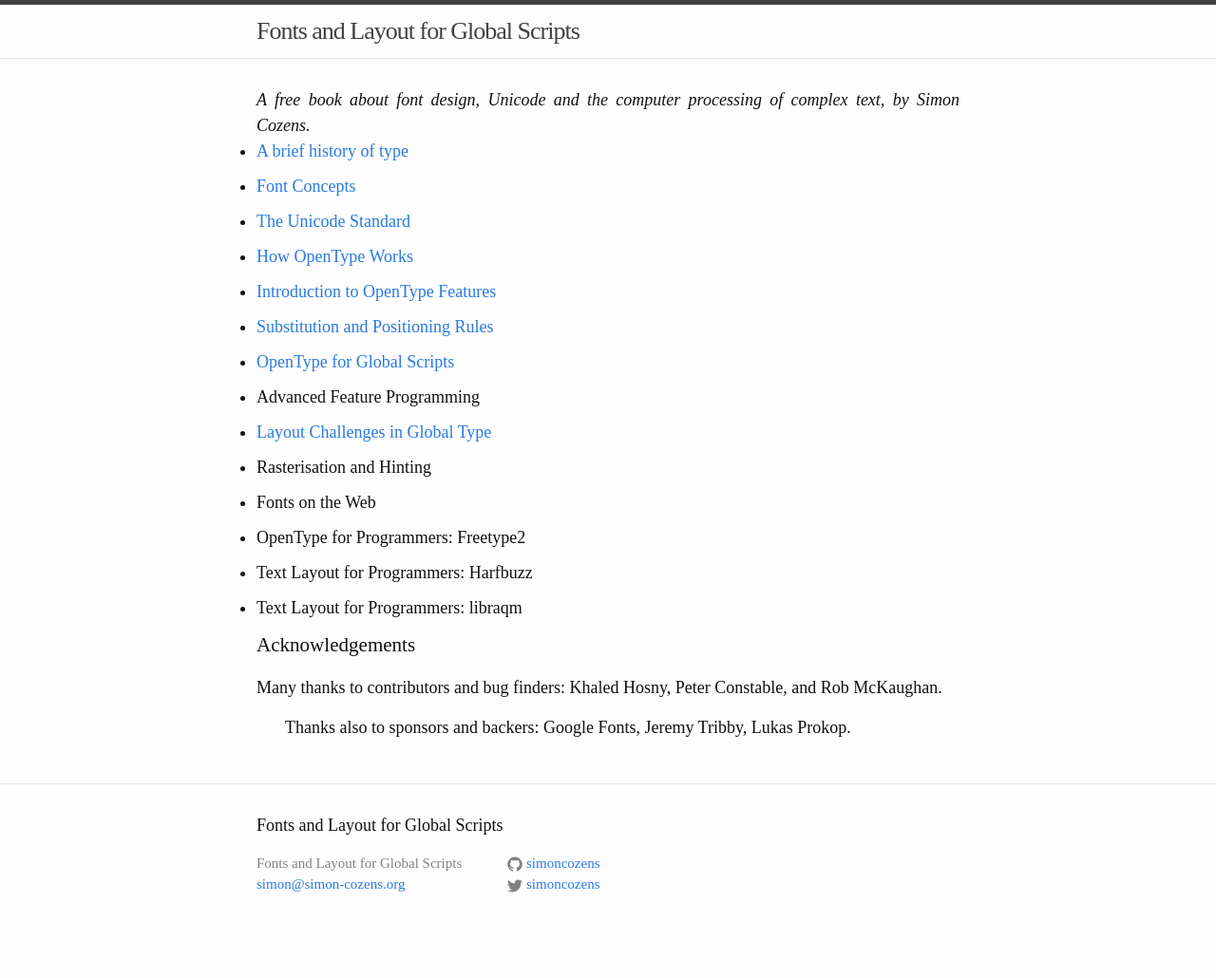
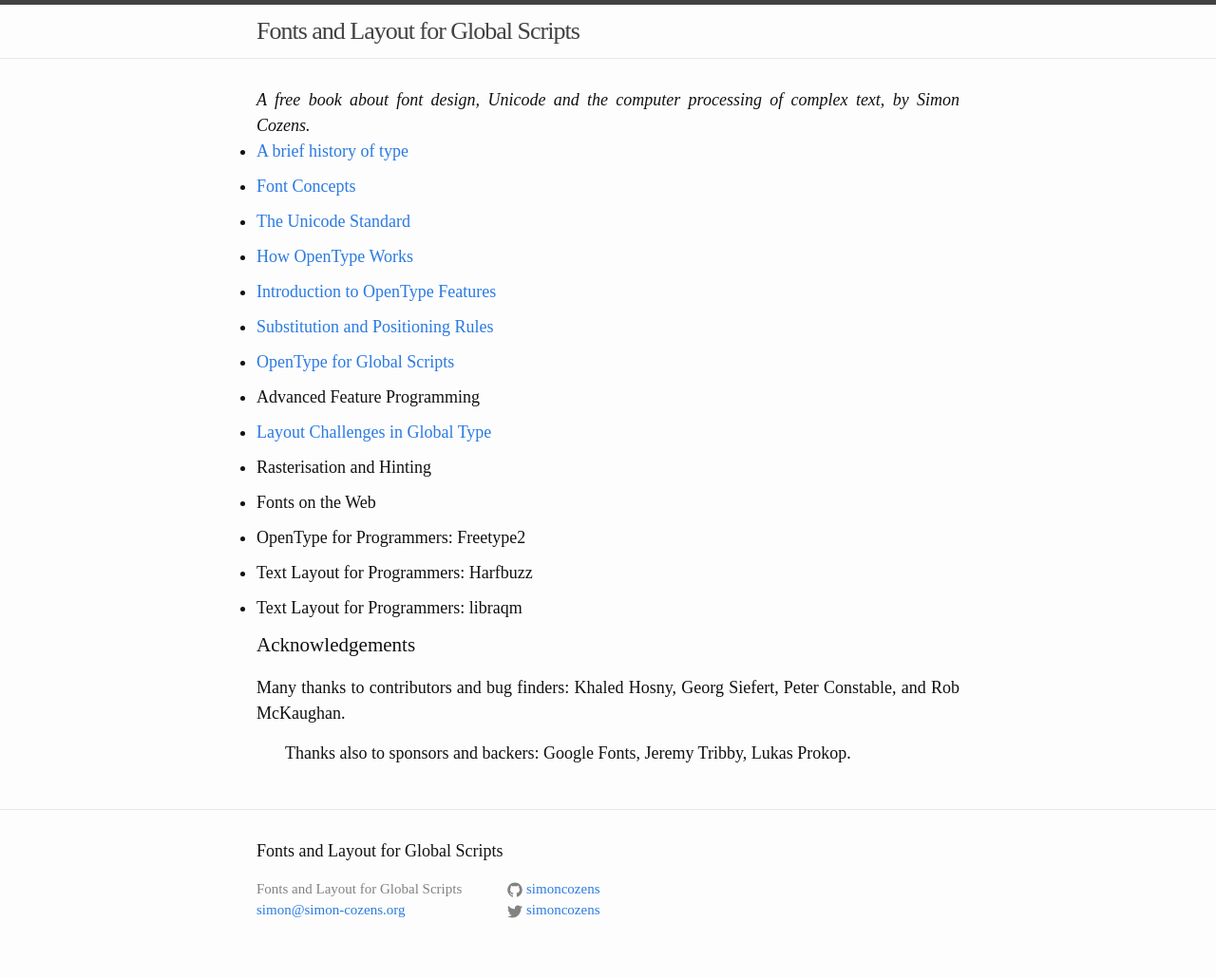
Before and after one commit to simoncozens/fonts-and-layout, a Jekyll site: the page built from index.html, in a window 1280 px wide. Shown: the whole page at 95% size. Built offline with Jekyll 4.4.1, drawn with Linux system fonts in a browser that asks for light colours; before the commit the page ends 1003 px from its top, so only the background shows below that.

Commit message:
Fixes found by Georg Siefert

```diff
--- a/index.html
+++ b/index.html
@@ -21,7 +21,7 @@ layout: default
 <h3>Acknowledgements</h3>
 
 <p>
-  Many thanks to contributors and bug finders: Khaled Hosny, Peter Constable, and Rob McKaughan.
+  Many thanks to contributors and bug finders: Khaled Hosny, Georg Siefert, Peter Constable, and Rob McKaughan.
 </p>
 <p>
   Thanks also to sponsors and backers: Google Fonts, Jeremy Tribby, Lukas Prokop.
```
Also changed, not shown: localisation.md (+3 -3 lines).
